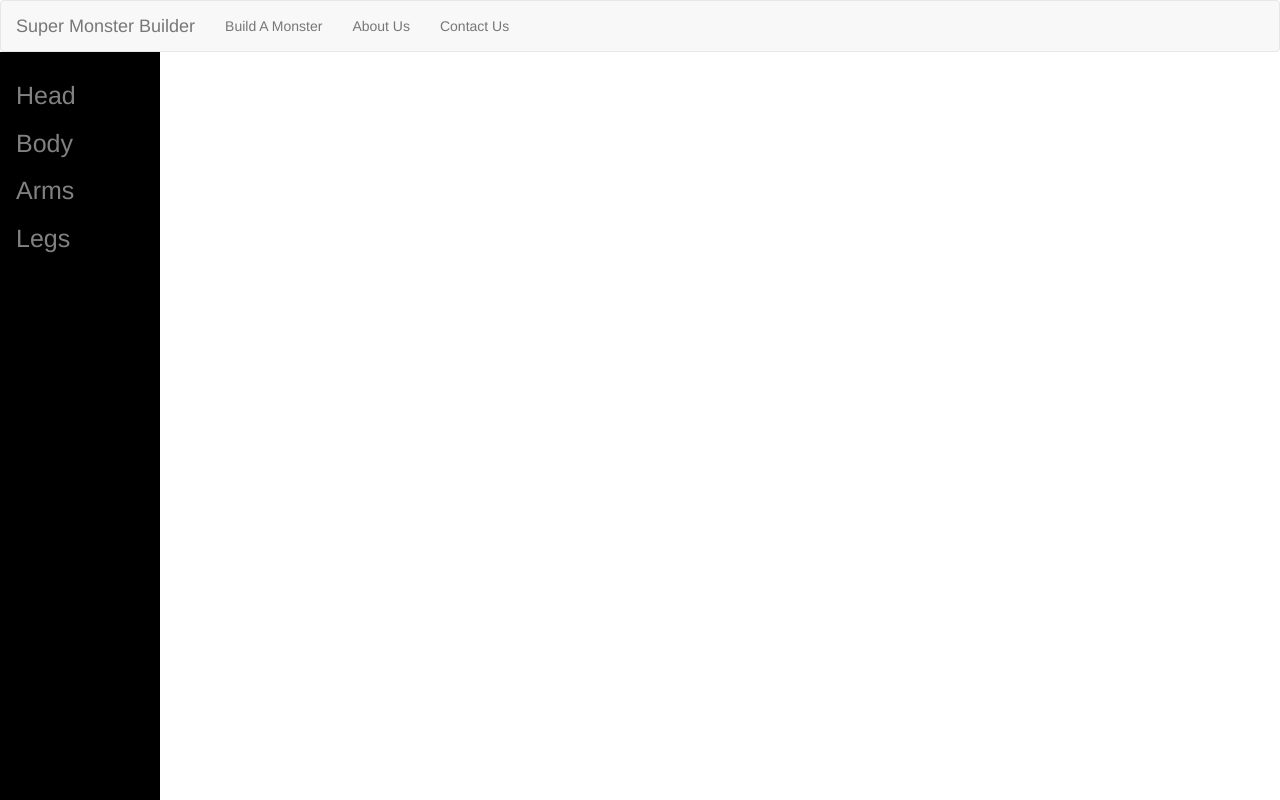
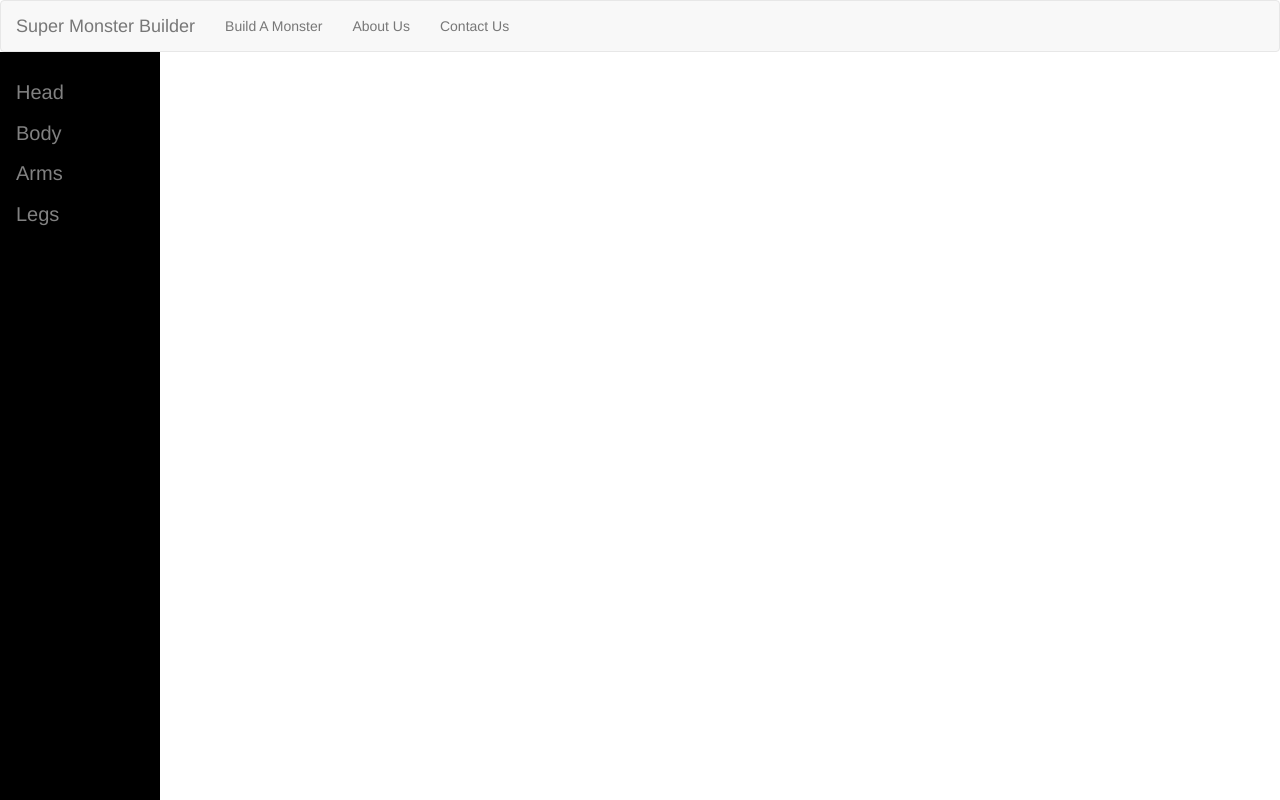
Before and after one commit to jocelynsaysrawr/angular-monster-builder, an Angular app: page / in a window 1280 px wide. Built offline with nearby package versions, Linux system fonts and the light colour scheme.

Commit message:
add dropdown feature to side nav

```diff
--- a/src/app/navigation/navigation.component.html
+++ b/src/app/navigation/navigation.component.html
@@ -8,8 +8,32 @@
 </div> -->
 
 <div class="sidenav">
-  <a href="#">Head</a>
-  <a href="#">Body</a>
-  <a href="#">Arms</a>
-  <a href="#">Legs</a>
+  <button class="dropdown-btn" (click)="onShowNavigation('head')">Head</button>
+  <div class="dropdown-container" [ngClass]="{show: dropdownStatus === true && activeButton === 'head'}">
+    <a href="#">Head 1</a>
+    <a href="#">Head 2</a>
+    <a href="#">Head 3</a>
+  </div>
+  <button class="dropdown-btn" (click)="onShowNavigation('body')">Body</button>
+  <div class="dropdown-container" [ngClass]="{show: dropdownStatus === true && activeButton === 'body'}">
+    <a href="#">Body 1</a>
+    <a href="#">Body 2</a>
+    <a href="#">Body 3</a>
+  </div>
+  <button class="dropdown-btn" (click)="onShowNavigation('arms')">Arms</button>
+  <div class="dropdown-container" [ngClass]="{show: dropdownStatus === true && activeButton === 'arms'}">
+    <a href="#">Arms 1</a>
+    <a href="#">Arms 2</a>
+    <a href="#">Arms 3</a>
+  </div>
+  <button class="dropdown-btn" (click)="onShowNavigation('legs')">Legs</button>
+  <div class="dropdown-container" [ngClass]="{show: dropdownStatus === true && activeButton === 'legs'}">
+    <a href="#">Legs 1</a>
+    <a href="#">Legs 2</a>
+    <a href="#">Legs 3</a>
+  </div>
+  <!-- <a href="#">Head</a> -->
+  <!-- <a href="#">Body</a> -->
+  <!-- <a href="#">Arms</a>
+  <a href="#">Legs</a> -->
 </div>
--- a/src/app/navigation/navigation.component.scss
+++ b/src/app/navigation/navigation.component.scss
@@ -50,15 +50,34 @@
   overflow-x: hidden;
   padding-top: 20px;
 
-  a {
+  a,
+  .dropdown-btn {
     padding: 6px 8px 6px 16px;
     text-decoration: none;
     font-size: 25px;
     color: #818181;
     display: block;
+    font-size: 20px;
+    border: none;
+    background: none;
+    width: 100%;
+    text-align: left;
+    cursor: pointer;
+    outline: none;
 
     &:hover {
       color: #f1f1f1;
     }
   }
 }
+
+.dropdown-container {
+  display: none;
+  background-color: #262626;
+  padding-left: 8px;
+}
+
+.show {
+  display: block;
+  border-top: 1px solid rgb(253, 84, 6);
+}
--- a/src/app/navigation/navigation.component.ts
+++ b/src/app/navigation/navigation.component.ts
@@ -7,12 +7,16 @@ import { Component, OnInit } from "@angular/core";
 })
 export class NavigationComponent implements OnInit {
   dropdownStatus: boolean = false;
+  activeButton: string = "";
 
   constructor() {}
 
   ngOnInit() {}
 
-  onShowNavigation() {
+  onShowNavigation(buttonName: string) {
     this.dropdownStatus = this.dropdownStatus ? false : true;
+    this.activeButton = buttonName;
+
+    console.log("activeButton: ", this.activeButton);
   }
 }
```
